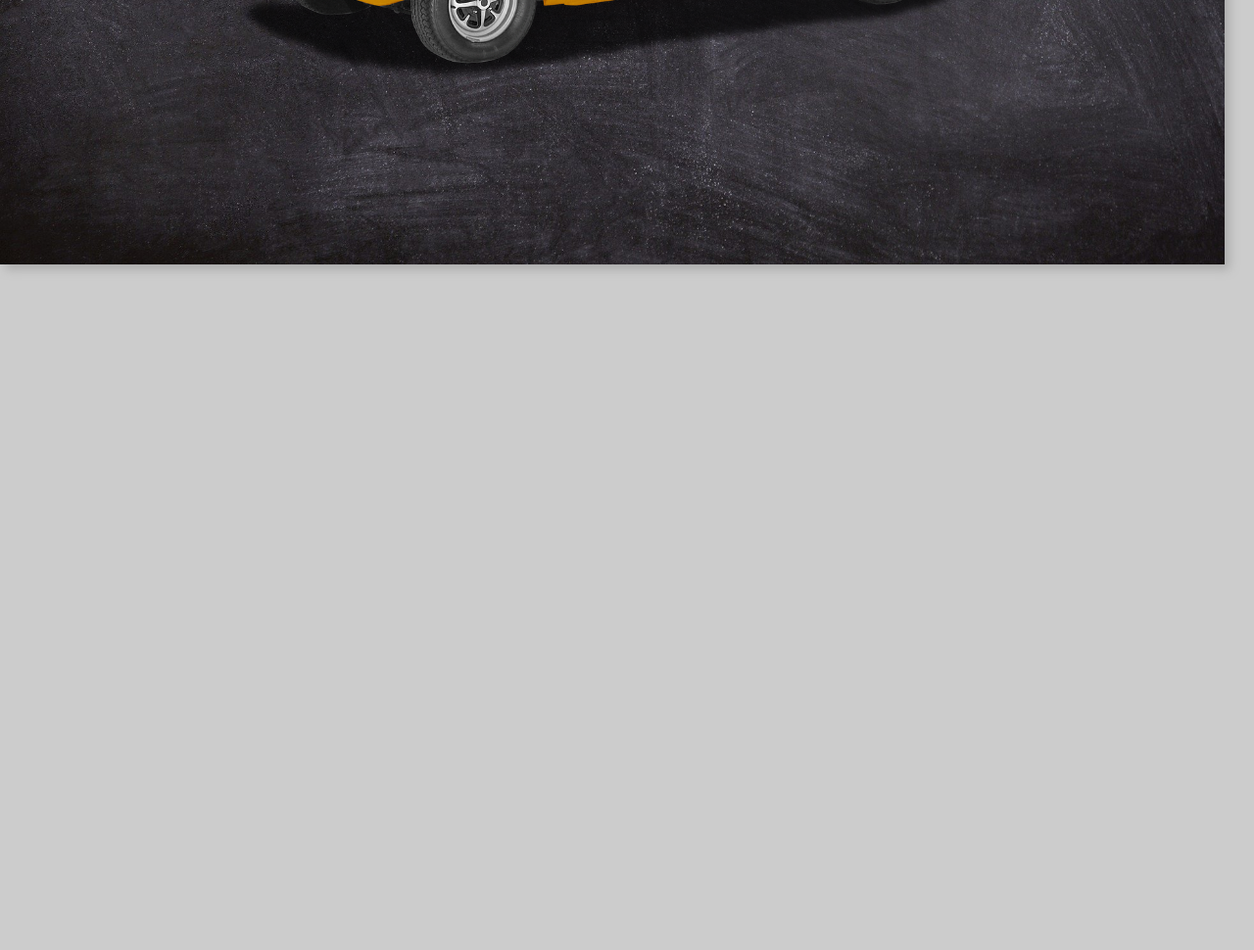
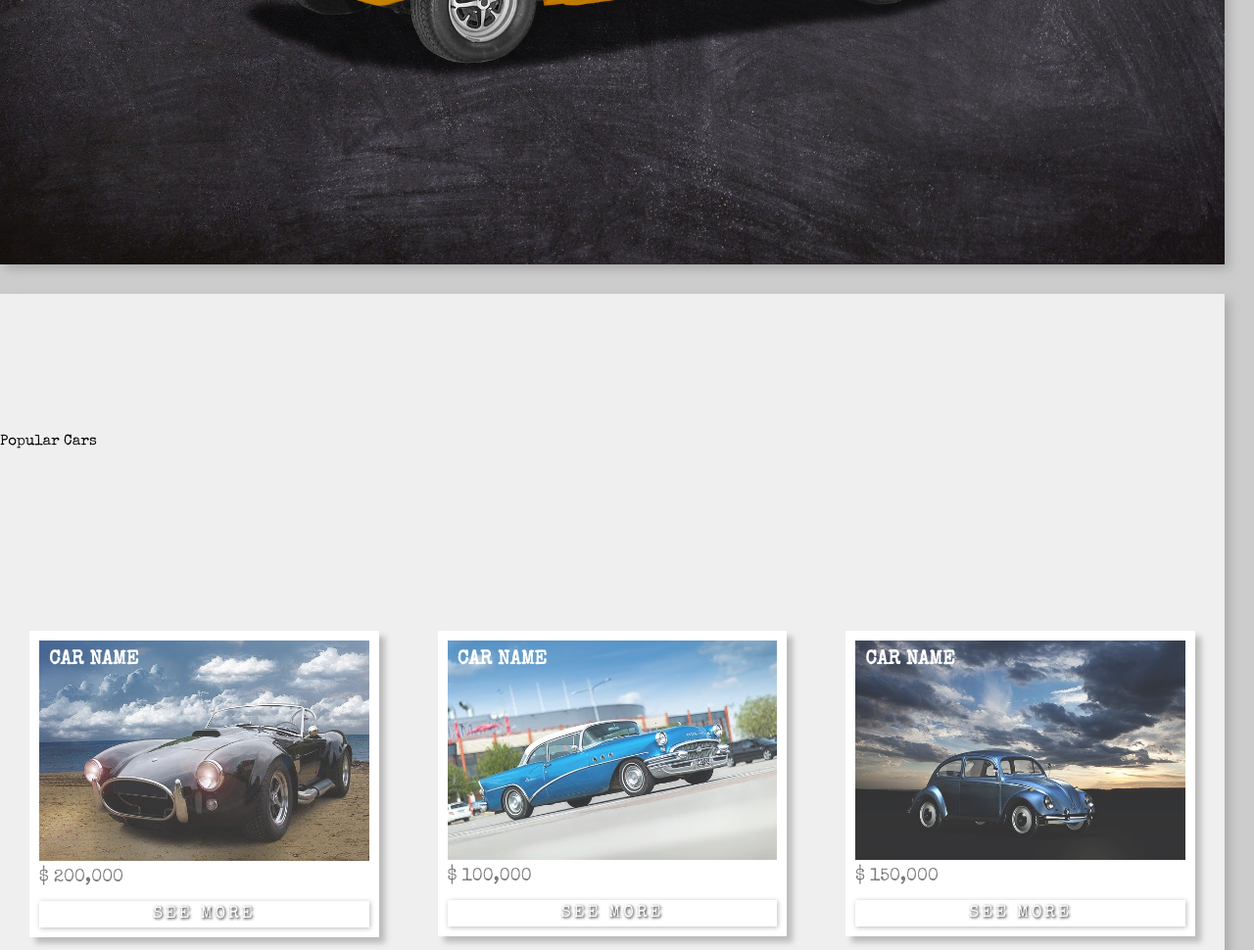
Before and after one commit to BrianLevin/Classic-Cars, a plain HTML site: page index.html in a window 1280 px wide. Shown: the part 530-1500 px from the top of the page at 98% size. Before the commit the page ends 830 px from the top, so only its background shows below. Drawn offline with nearby package versions, Linux system fonts and the light colour scheme; a web font is replaced by a local one.

Commit message:
create and customize popular cars section

```diff
--- a/index.html
+++ b/index.html
@@ -39,7 +39,33 @@
     </section>
   </div>
   <!-- End of Section 1 -->
-
+    <!-- Section 2 -->
+    <div class="wrapper">
+        <section class="section-2 target" id="popular-cars">
+          <h1 class="section-heading">Popular Cars</h1>
+          <div class="cards-wrapper center">
+            <div class="card">
+              <h2 class="car-name">Car Name</h2>
+              <img src="images/car-1.jpg" class="card-img" />
+              <h3 class="car-price">$ 200,000</h3>
+              <button type="button" class="card-btn">See More</button>
+            </div>
+            <div class="card">
+              <h2 class="car-name">Car Name</h2>
+              <img src="images/car-2.jpg" class="card-img" />
+              <h3 class="car-price">$ 100,000</h3>
+              <button type="button" class="card-btn">See More</button>
+            </div>
+            <div class="card">
+              <h2 class="car-name">Car Name</h2>
+              <img src="images/car-3.jpg" class="card-img" />
+              <h3 class="car-price">$ 150,000</h3>
+              <button type="button" class="card-btn">See More</button>
+            </div>
+          </div>
+        </section>
+      </div>
+      <!-- End of Section 2 -->
 
         <script src="script.js" async defer></script>
     </body>
--- a/style.css
+++ b/style.css
@@ -131,3 +131,68 @@
     width: 70%;
   }
   /* End of Section-1 */
+
+
+/* Section 2 */
+.section-2 {
+    display: flex;
+    flex-direction: column;
+    justify-content: space-around;
+  }
+
+  .card {
+    width: 50rem;
+    margin: 0 3rem;
+    background-color: #fff;
+    padding: 1rem;
+    box-shadow: 0.6rem 0.6rem 0.6rem #bbb;
+    position: relative;
+    transition: box-shadow 0.5s;
+  }
+
+  .card:hover {
+    box-shadow: 0.8rem 0.8rem 0.8rem #bbb;
+  }
+
+  .car-name {
+    font-size: 2rem;
+    font-weight: 600;
+    text-transform: uppercase;
+    color: #fff;
+    position: absolute;
+    top: 2rem;
+    left: 2rem;
+    z-index: 10;
+  }
+
+  .card-img {
+    width: 100%;
+    opacity: 0.8;
+    transition: opacity 0.5s;
+  }
+
+  .card:hover .card-img {
+    opacity: 1;
+  }
+
+  .car-price {
+    font-size: 1.8rem;
+    color: #777;
+    margin: 0.5rem 0;
+  }
+
+  .card-btn {
+    width: 100%;
+    background-color: #fff;
+    font-size: 1.7rem;
+    letter-spacing: 0.3rem;
+    text-transform: uppercase;
+    border: none;
+    margin-top: 1rem;
+    padding: 0.5rem;
+    color: #fff;
+    text-shadow: 0.1rem 0.1rem 0.3rem #000;
+    box-shadow: 0.1rem 0.1rem 0.5rem #bbb;
+    cursor: pointer;
+  }
+  /* End of Section 2 */
```
